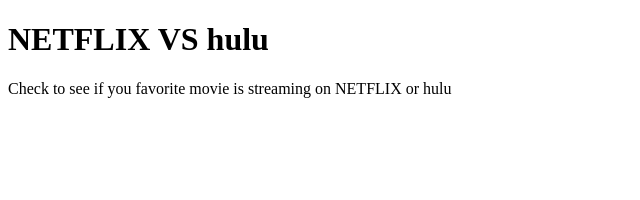
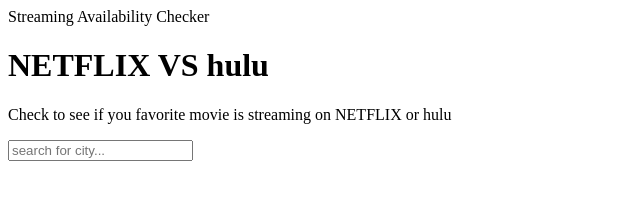
Before and after one commit to Ruben04Derksen/Zona, a plain HTML site: page index.html in a window 1280 px wide. Shown: the whole page, without its empty margins (0-640 px from the left). Drawn offline with Linux system fonts and the light colour scheme.

Commit message:
added search bar

```diff
--- /dev/null
+++ b/assets/style.css
@@ -0,0 +1 @@
+/* use google fonts to implement a cool font */
--- a/index.html
+++ b/index.html
@@ -4,7 +4,7 @@
 <head>
     <meta charset="UTF-8">
     <meta name="viewport" content="width=device-width, initial-scale=1.0">
-    <title>Streaming Availability Checker</title>
+    <link rel="stylesheet" href="./assets/style.css" <title>Streaming Availability Checker</title>
 </head>
 
 <header>
@@ -15,11 +15,19 @@
     </p>
 </header>
 
-<body>
 
 
+<body>
+    <div class="searcharea">
+        <div class="searchbox">
+            <div class="searchbtn"></div>
+            <input type="text" class="inputsearch" placeholder="search for city...">
+        </div>
+    </div>
 
 
 </body>
 
+<script src="./assets/script.js"></script>
+
 </html>
```
Also changed, not shown: 1 other file.
